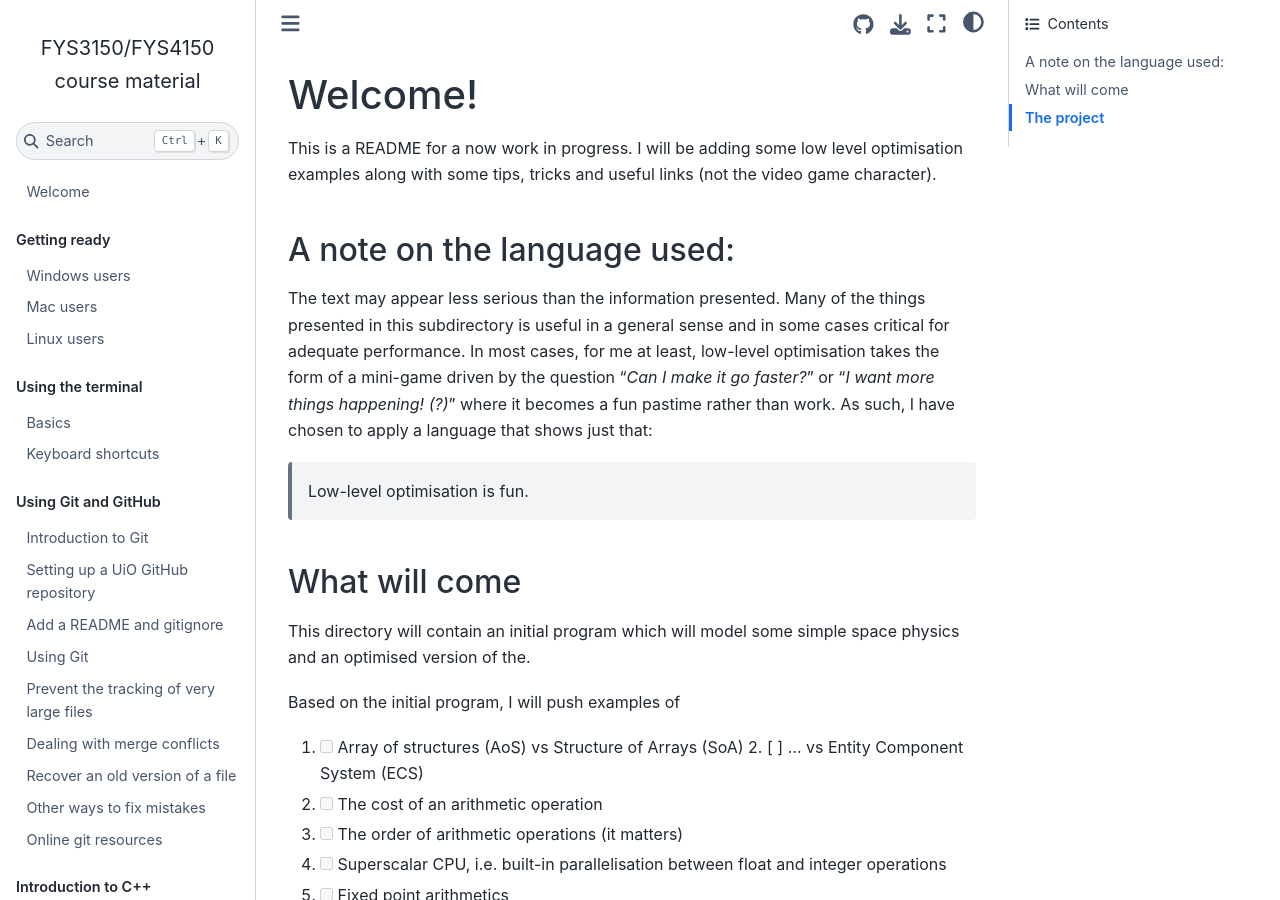
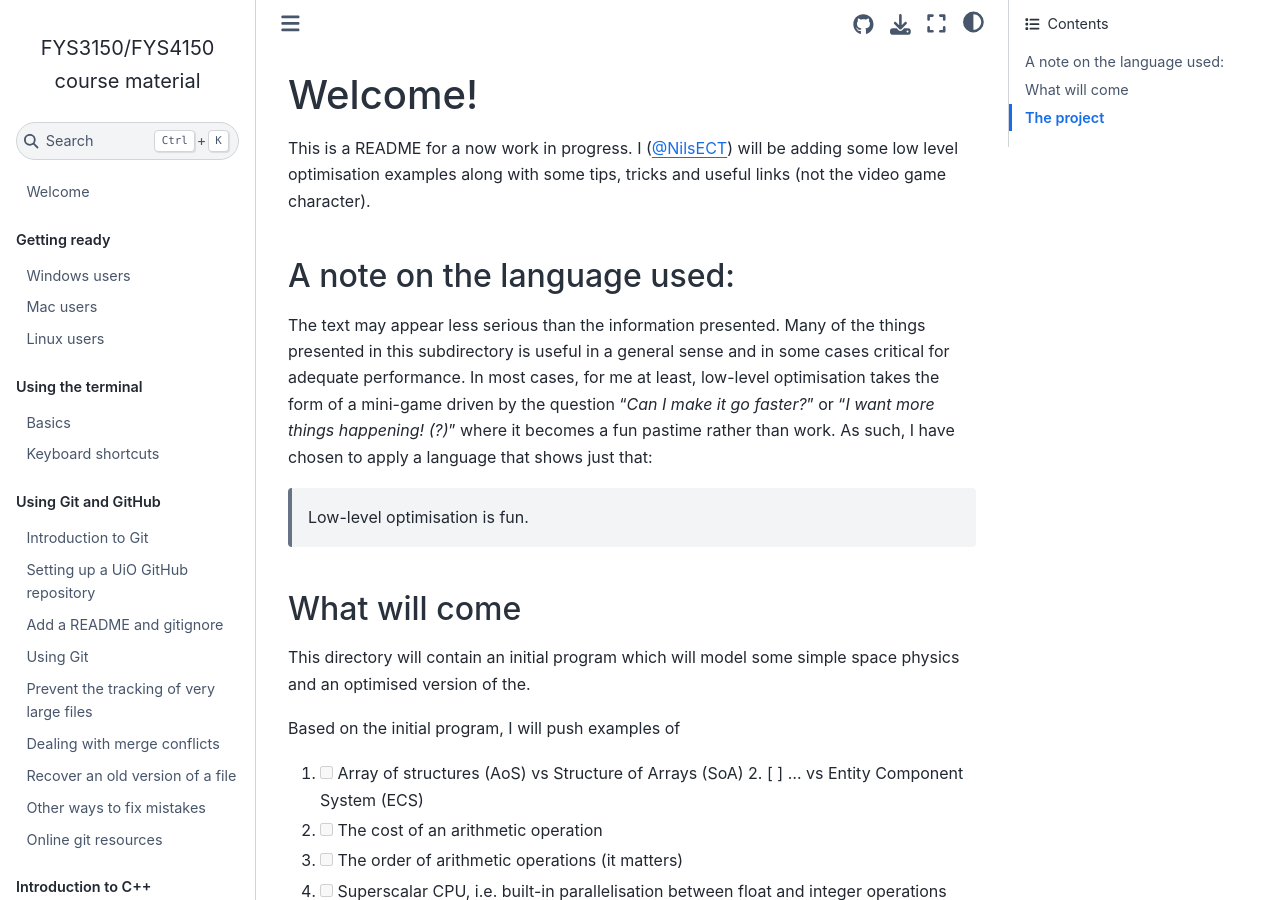
Before and after one commit to anderkve/FYS3150, a Jupyter Book: the page built from code_examples/low_level/README.md, in a window 1280 px wide and 900 px high. Built offline with Jupyter Book 1.0.4 settings and Sphinx 7.4.7 and the Sphinx Book theme 1.1.4, drawn with Linux system fonts in a browser that asks for light colours; pages that are not in the unit, such as notebooks, are missing from menus.

Commit message:
Update README.md

```diff
--- a/code_examples/low_level/README.md
+++ b/code_examples/low_level/README.md
@@ -1,7 +1,7 @@
 # Welcome!
 
 This is a README for a now work in progress.
-I will be adding some low level optimisation examples along with some tips, tricks and useful links (not the video game character).
+I ([@NilsECT](https://github.com/NilsECT)) will be adding some low level optimisation examples along with some tips, tricks and useful links (not the video game character).
 
 ##### A note on the language used:
 The text may appear less serious than the information presented.
```
